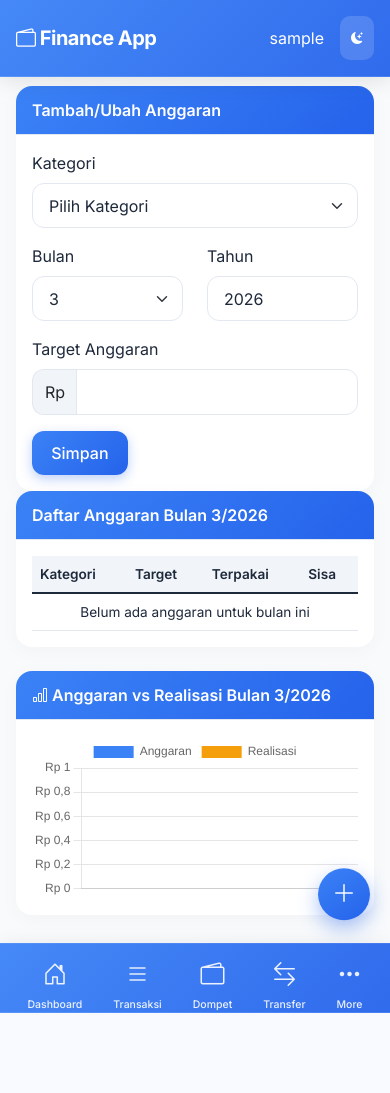
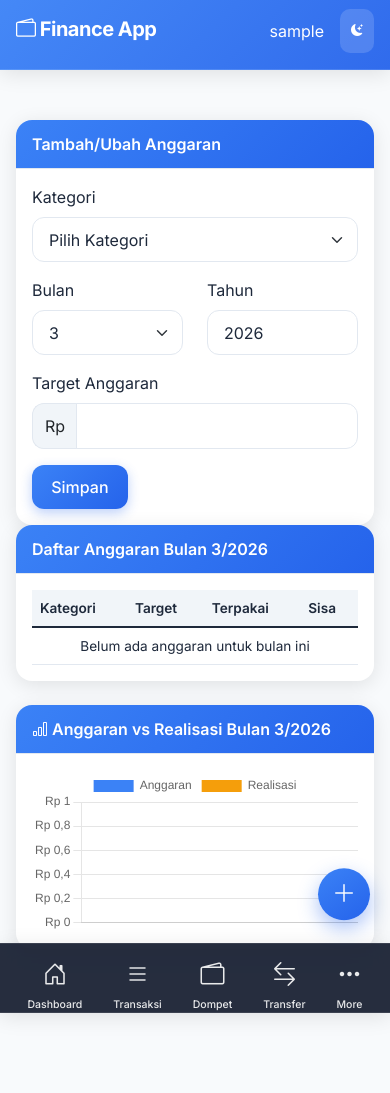
Before and after one commit to dnear/finance-app, a Flask app: page /budgets in a window 390 px wide. Before the commit the page ends 1013 px from the top, so only its background shows below. Run offline with Flask 3, Linux system fonts and the light colour scheme; the visitor is signed in with stand-in values (Sample User, id 1); data that the repository does not hold is empty.

Commit message:
fix ux iphone

```diff
--- a/app.py
+++ b/app.py
@@ -272,6 +272,14 @@ def logout():
 @app.route('/offline')
 def offline():
     return render_template('offline.html')
+
+
+@app.after_request
+def configure_service_worker(response):
+    if request.path == '/static/js/sw.js':
+        response.headers['Service-Worker-Allowed'] = '/'
+        response.headers['Cache-Control'] = 'no-cache, no-store, must-revalidate'
+    return response
 
 @app.route('/')
 @app.route('/dashboard')
--- a/static/css/style.css
+++ b/static/css/style.css
@@ -34,6 +34,12 @@
     --info-soft: #dbeafe;
     --info-border: #93c5fd;
     --info-text: #1d4ed8;
+    --safe-area-top: env(safe-area-inset-top, 0px);
+    --safe-area-right: env(safe-area-inset-right, 0px);
+    --safe-area-bottom: env(safe-area-inset-bottom, 0px);
+    --safe-area-left: env(safe-area-inset-left, 0px);
+    --top-nav-height: 70px;
+    --bottom-nav-height: 70px;
 }
 
 [data-theme="dark"],
@@ -78,13 +84,58 @@
 }
 
 /* Google Font Inter */
+html {
+    scroll-behavior: smooth;
+    -webkit-overflow-scrolling: touch;
+    overscroll-behavior: none;
+}
+
+* {
+    -webkit-tap-highlight-color: transparent;
+}
+
 body {
     font-family: 'Inter', sans-serif;
     background-color: var(--bg-color);
     color: var(--text-color);
     -webkit-font-smoothing: antialiased;
     -moz-osx-font-smoothing: grayscale;
-    padding-top: 70px; /* For top navbar */
+    margin: 0;
+    padding-bottom: 80px;
+    padding-left: var(--safe-area-left);
+    padding-right: var(--safe-area-right);
+    overscroll-behavior: none;
+}
+
+.app-container {
+    height: 100vh;
+    height: 100dvh;
+    overflow-y: auto;
+    -webkit-overflow-scrolling: touch;
+    overscroll-behavior: none;
+}
+
+main.container {
+    padding-bottom: calc(var(--bottom-nav-height) + var(--safe-area-bottom) + 1rem);
+}
+.main-content {
+    padding-top: 120px;
+    box-sizing: border-box;
+}
+
+button,
+a {
+    min-height: 44px;
+}
+
+button,
+a,
+.btn,
+.nav-link,
+.dropdown-item,
+.form-control,
+.form-select {
+    touch-action: manipulation;
 }
 
 /* Navbar styling - Simplified for better performance */
@@ -95,6 +146,16 @@ body {
     box-shadow: 0 4px 20px rgba(0, 0, 0, 0.1) !important;
     border-bottom: 1px solid rgba(255, 255, 255, 0.1) !important;
     transition: all 0.3s ease !important;
+}
+
+.header {
+    position: fixed;
+    top: 0;
+    left: 0;
+    right: 0;
+    z-index: 1000;
+    min-height: calc(var(--top-nav-height) + var(--safe-area-top));
+    padding-top: var(--safe-area-top);
 }
 
 .navbar-brand {
@@ -227,7 +288,7 @@ body {
 /* Floating button dengan animasi */
 .floating-btn {
     position: fixed;
-    bottom: 24px;
+    bottom: calc(24px + var(--safe-area-bottom));
     right: 24px;
     width: 60px;
     height: 60px;
@@ -263,8 +324,8 @@ body {
 /* Card styling */
 .card {
     border: none;
-    border-radius: 20px;
-    box-shadow: 0 4px 20px rgba(0,0,0,0.03);
+    border-radius: 16px;
+    box-shadow: 0 4px 20px rgba(0,0,0,0.1);
     transition: transform 0.2s, box-shadow 0.2s;
     background-color: var(--card-color);
     overflow: hidden;
@@ -547,7 +608,7 @@ body {
         width: 52px;
         height: 52px;
         font-size: 24px;
-        bottom: 90px;
+        bottom: calc(90px + var(--safe-area-bottom));
         right: 20px;
     }
     .table th, .table td {
@@ -595,14 +656,47 @@ body {
 }
 
 /* Bottom Navbar Styling */
-.navbar.fixed-bottom {
+.ios-tabbar {
+    position: fixed;
+    bottom: 0;
+    left: 0;
+    right: 0;
+    z-index: 1000;
     height: 70px;
-    background: linear-gradient(135deg, rgba(59, 130, 246, 0.95), rgba(37, 99, 235, 0.95)) !important;
-    backdrop-filter: blur(10px);
-    -webkit-backdrop-filter: blur(10px);
+    min-height: calc(var(--bottom-nav-height) + var(--safe-area-bottom));
+    padding-bottom: var(--safe-area-bottom);
+    background: rgba(15, 23, 42, 0.9) !important;
+    backdrop-filter: blur(10px) !important;
+    -webkit-backdrop-filter: blur(10px) !important;
     box-shadow: 0 -4px 20px rgba(0, 0, 0, 0.1);
     border-top: 1px solid rgba(255, 255, 255, 0.1);
-    z-index: 1030;
+}
+
+.ios-tabbar a,
+.ios-tabbar button {
+    min-height: 44px;
+}
+
+@media (prefers-reduced-motion: reduce) {
+    html {
+        scroll-behavior: auto;
+    }
+
+    *,
+    *::before,
+    *::after {
+        animation-duration: 0.01ms !important;
+        animation-iteration-count: 1 !important;
+        transition-duration: 0.01ms !important;
+    }
+
+    .floating-btn,
+    .card:hover,
+    .btn-primary:hover,
+    .page:hover,
+    .btn-nav:hover {
+        transform: none !important;
+    }
 }
 
 .navbar.fixed-bottom .nav-link {
--- a/static/js/script.js
+++ b/static/js/script.js
@@ -71,6 +71,7 @@ document.addEventListener('DOMContentLoaded', function() {
 
     // Rupiah Currency Formatting for Amount Inputs
     initializeRupiahFormatting();
+
 });
 
 /**
--- a/templates/base.html
+++ b/templates/base.html
@@ -2,7 +2,7 @@
 <html lang="id">
 <head>
     <meta charset="UTF-8">
-    <meta name="viewport" content="width=device-width, initial-scale=1.0, maximum-scale=1.0, user-scalable=yes">
+    <meta name="viewport" content="width=device-width, initial-scale=1, maximum-scale=1, viewport-fit=cover">
     <meta name="theme-color" content="#0f172a" id="theme-color-meta">
     <script>
         (function () {
@@ -17,7 +17,7 @@
         })();
     </script>
     <meta name="apple-mobile-web-app-capable" content="yes">
-    <meta name="apple-mobile-web-app-status-bar-style" content="default">
+    <meta name="apple-mobile-web-app-status-bar-style" content="black-translucent">
     <meta name="apple-mobile-web-app-title" content="Finance App">
     <link rel="manifest" href="{{ url_for('static', filename='manifest.json') }}">
     <link rel="apple-touch-icon" href="{{ url_for('static', filename='icons/icon-192.png') }}">
@@ -31,6 +31,7 @@
     </style>
 </head>
 <body>
+    <div class="app-container">
 
     <!-- Page Loading Indicator -->
     <div id="page-loader" class="page-loader">
@@ -44,7 +45,7 @@
     </div>
 
     <!-- Top Navbar -->
-    <nav class="navbar navbar-expand-lg navbar-dark fixed-top">
+    <nav class="navbar header navbar-expand-lg navbar-dark">
         <div class="container">
             <a class="navbar-brand fw-bold" href="{{ url_for('dashboard') }}">
                 <i class="bi bi-wallet2"></i> Finance App
@@ -59,7 +60,7 @@
     </nav>
 
     <!-- Konten utama dengan padding bottom untuk bottom navbar -->
-    <main class="container my-3 pb-5">
+    <main class="container main-content mt-0 mb-3 pb-5">
         {% with messages = get_flashed_messages(with_categories=true) %}
           {% if messages %}
             <div class="flash-stack" aria-live="polite" aria-atomic="true">
@@ -91,7 +92,7 @@
     </main>
 
     <!-- Bottom Navbar -->
-    <nav class="navbar navbar-expand-lg navbar-dark bg-primary fixed-bottom d-lg-none">
+    <nav class="navbar navbar-expand-lg navbar-dark bg-primary fixed-bottom ios-tabbar d-lg-none">
         <div class="container-fluid justify-content-around">
             <a class="nav-link text-center {% if request.endpoint == 'dashboard' %}active{% endif %}" href="{{ url_for('dashboard') }}">
                 <i class="bi bi-house-door d-block"></i>
@@ -250,8 +251,23 @@
         </div>
     </div>
 
+    </div>
+
     <script src="https://cdn.jsdelivr.net/npm/bootstrap@5.1.3/dist/js/bootstrap.bundle.min.js"></script>
     <script src="{{ url_for('static', filename='js/script.js') }}"></script>
     {% block scripts %}{% endblock %}
+    <script>
+        if ('serviceWorker' in navigator) {
+            window.addEventListener('load', function () {
+                navigator.serviceWorker.register('/static/js/sw.js')
+                    .then(function (reg) {
+                        console.log('SW registered:', reg);
+                    })
+                    .catch(function (err) {
+                        console.error('SW failed:', err);
+                    });
+            });
+        }
+    </script>
 </body>
 </html>
```
Also changed, not shown: static/js/sw.js (+37 -25 lines).
